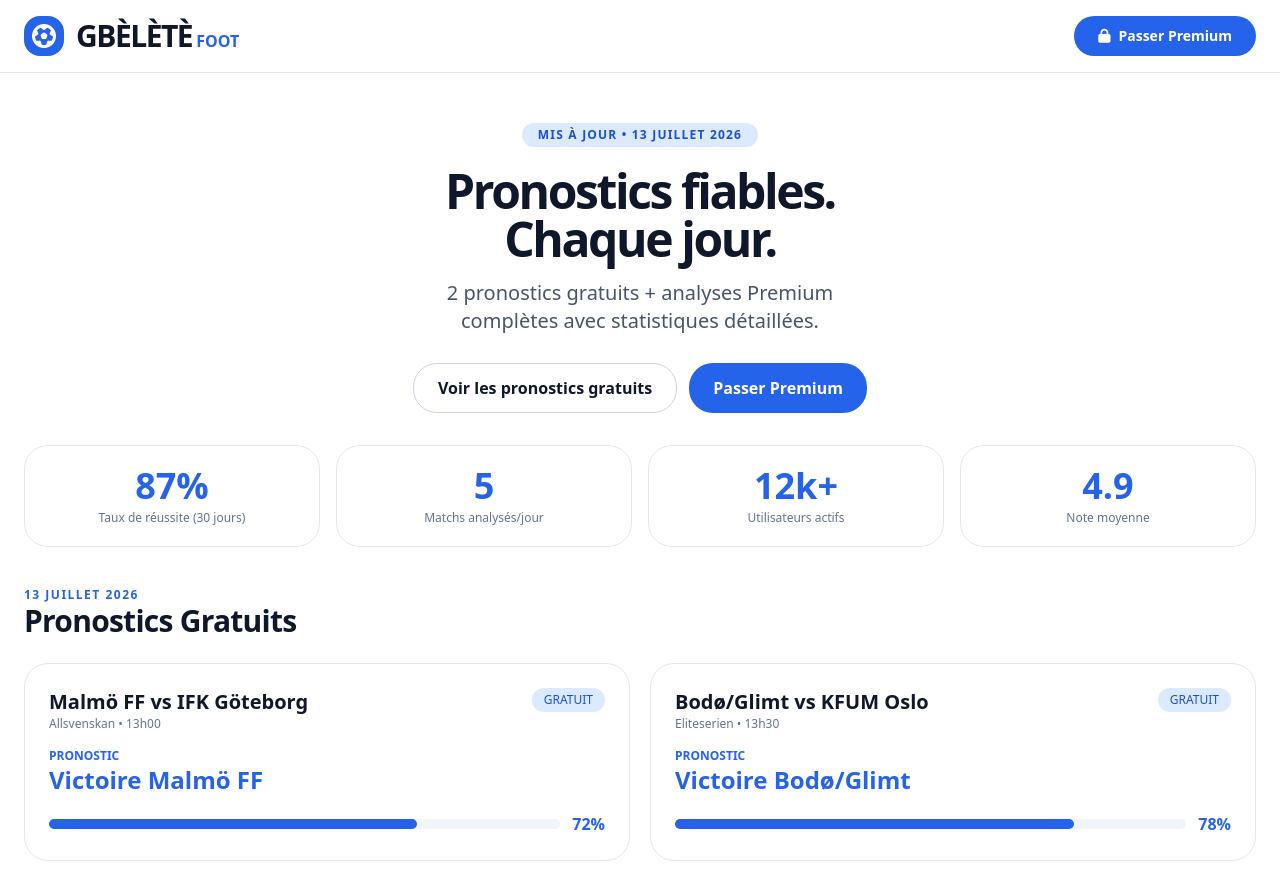
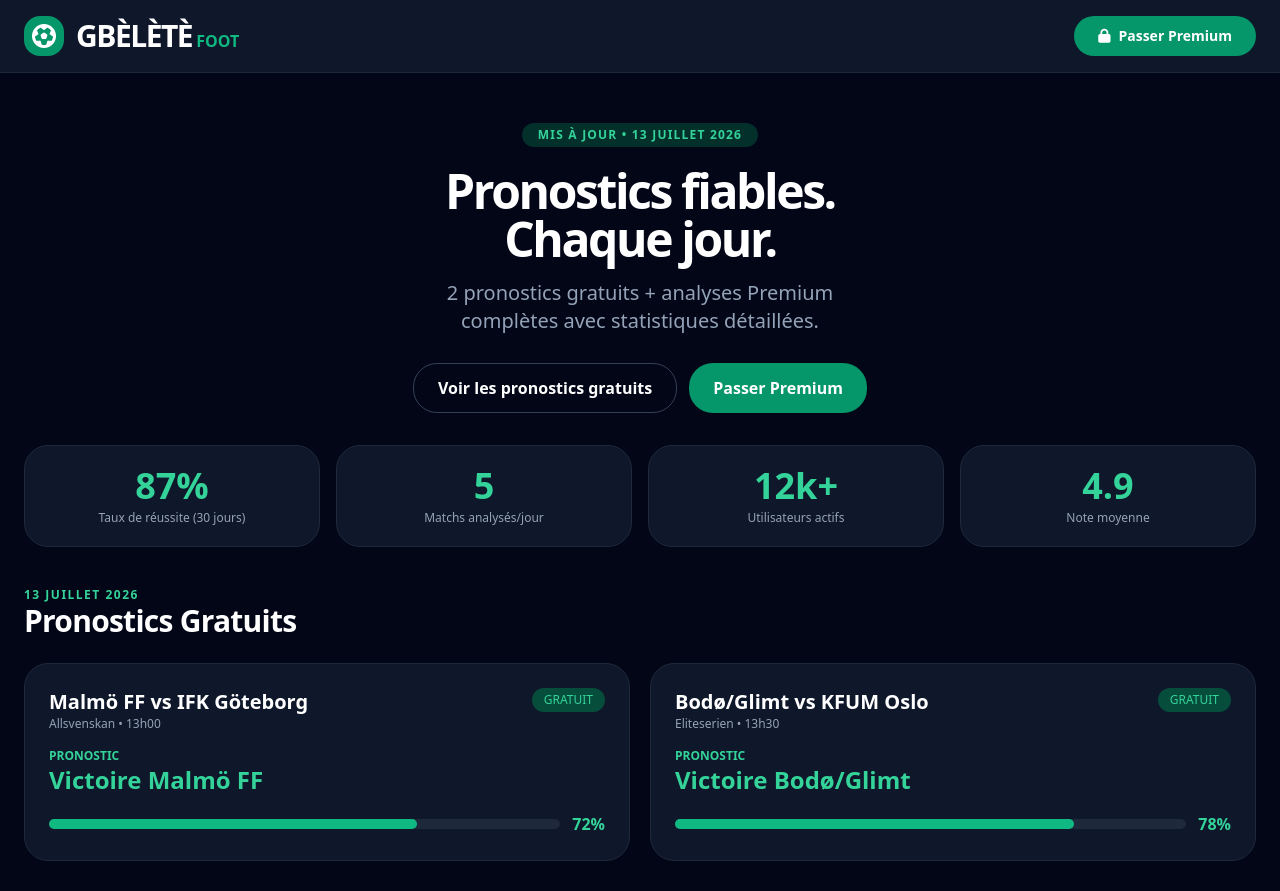
Before and after one commit to berobleangek-max/gbelete-football-pronostics, a plain HTML site: page index.html in a window 1280 px wide. Shown: the top 891 px of the page. Drawn offline with nearby package versions, Linux system fonts and the light colour scheme.

Commit message:
Add files via upload

```diff
--- a/index.html
+++ b/index.html
@@ -7,20 +7,20 @@
     <script src="https://cdn.tailwindcss.com"></script>
     <link rel="stylesheet" href="https://cdnjs.cloudflare.com/ajax/libs/font-awesome/6.5.1/css/all.min.css">
 </head>
-<body class="bg-white text-slate-900">
-    <nav class="bg-white border-b sticky top-0 z-50">
+<body class="bg-slate-950 text-white">
+    <nav class="bg-slate-900 border-b border-slate-800 sticky top-0 z-50">
         <div class="max-w-screen-xl mx-auto px-6 py-4 flex justify-between items-center">
             <div class="flex items-center gap-x-3">
-                <div class="w-10 h-10 bg-blue-600 rounded-2xl flex items-center justify-center">
+                <div class="w-10 h-10 bg-emerald-600 rounded-2xl flex items-center justify-center">
                     <i class="fa-solid fa-futbol text-white text-2xl"></i>
                 </div>
                 <div>
                     <span class="font-bold text-3xl tracking-tighter">GBÈLÈTÈ</span>
-                    <span class="text-blue-600 font-semibold">FOOT</span>
+                    <span class="text-emerald-500 font-semibold">FOOT</span>
                 </div>
             </div>
             <button onclick="window.location.href='premium.html'"
-                    class="px-6 py-2.5 bg-blue-600 hover:bg-blue-700 transition-colors text-white font-bold rounded-3xl text-sm flex items-center gap-x-2">
+                    class="px-6 py-2.5 bg-emerald-600 hover:bg-emerald-500 transition-colors text-white font-bold rounded-3xl text-sm flex items-center gap-x-2">
                 <i class="fa-solid fa-lock"></i>
                 <span>Passer Premium</span>
             </button>
@@ -28,100 +28,100 @@
     </nav>
 
     <div class="max-w-screen-xl mx-auto px-6 pt-12 pb-8 text-center">
-        <div class="inline-block px-4 py-1 bg-blue-100 text-blue-700 text-xs font-bold tracking-widest rounded-full mb-5">MIS À JOUR • 13 JUILLET 2026</div>
+        <div class="inline-block px-4 py-1 bg-emerald-900/60 text-emerald-400 text-xs font-bold tracking-widest rounded-full mb-5">MIS À JOUR • 13 JUILLET 2026</div>
 
         <h1 class="text-5xl font-bold tracking-tighter mb-4">Pronostics fiables.<br>Chaque jour.</h1>
-        <p class="text-xl text-slate-600 max-w-md mx-auto">2 pronostics gratuits + analyses Premium complètes avec statistiques détaillées.</p>
+        <p class="text-xl text-slate-400 max-w-md mx-auto">2 pronostics gratuits + analyses Premium complètes avec statistiques détaillées.</p>
 
         <div class="mt-7 flex justify-center gap-3">
             <button onclick="document.getElementById('pronostics').scrollIntoView({ behavior: 'smooth' })"
-                    class="px-6 py-3 border border-slate-300 hover:bg-slate-50 transition-colors rounded-3xl font-semibold">Voir les pronostics gratuits</button>
+                    class="px-6 py-3 border border-slate-700 hover:bg-slate-900 transition-colors rounded-3xl font-semibold">Voir les pronostics gratuits</button>
             <button onclick="window.location.href='premium.html'"
-                    class="px-6 py-3 bg-blue-600 hover:bg-blue-700 transition-colors text-white font-bold rounded-3xl">Passer Premium</button>
+                    class="px-6 py-3 bg-emerald-600 hover:bg-emerald-500 transition-colors text-white font-bold rounded-3xl">Passer Premium</button>
         </div>
     </div>
 
     <div class="max-w-screen-xl mx-auto px-6 pb-10">
         <div class="grid grid-cols-2 md:grid-cols-4 gap-4">
-            <div class="bg-white border border-slate-200 rounded-3xl p-5 text-center">
-                <div class="text-4xl font-bold text-blue-600">87%</div>
-                <div class="text-xs text-slate-500 mt-1">Taux de réussite (30 jours)</div>
+            <div class="bg-slate-900 border border-slate-800 rounded-3xl p-5 text-center">
+                <div class="text-4xl font-bold text-emerald-400">87%</div>
+                <div class="text-xs text-slate-400 mt-1">Taux de réussite (30 jours)</div>
             </div>
-            <div class="bg-white border border-slate-200 rounded-3xl p-5 text-center">
-                <div class="text-4xl font-bold text-blue-600">5</div>
-                <div class="text-xs text-slate-500 mt-1">Matchs analysés/jour</div>
+            <div class="bg-slate-900 border border-slate-800 rounded-3xl p-5 text-center">
+                <div class="text-4xl font-bold text-emerald-400">5</div>
+                <div class="text-xs text-slate-400 mt-1">Matchs analysés/jour</div>
             </div>
-            <div class="bg-white border border-slate-200 rounded-3xl p-5 text-center">
-                <div class="text-4xl font-bold text-blue-600">12k+</div>
-                <div class="text-xs text-slate-500 mt-1">Utilisateurs actifs</div>
+            <div class="bg-slate-900 border border-slate-800 rounded-3xl p-5 text-center">
+                <div class="text-4xl font-bold text-emerald-400">12k+</div>
+                <div class="text-xs text-slate-400 mt-1">Utilisateurs actifs</div>
             </div>
-            <div class="bg-white border border-slate-200 rounded-3xl p-5 text-center">
-                <div class="text-4xl font-bold text-blue-600">4.9</div>
-                <div class="text-xs text-slate-500 mt-1">Note moyenne</div>
+            <div class="bg-slate-900 border border-slate-800 rounded-3xl p-5 text-center">
+                <div class="text-4xl font-bold text-emerald-400">4.9</div>
+                <div class="text-xs text-slate-400 mt-1">Note moyenne</div>
             </div>
         </div>
     </div>
 
     <div id="pronostics" class="max-w-screen-xl mx-auto px-6 pb-14">
         <div class="mb-6">
-            <div class="text-blue-600 text-xs font-bold tracking-[1.5px]">13 JUILLET 2026</div>
+            <div class="text-emerald-400 text-xs font-bold tracking-[1.5px]">13 JUILLET 2026</div>
             <div class="text-3xl font-bold tracking-tight">Pronostics Gratuits</div>
         </div>
 
         <div class="grid md:grid-cols-2 gap-5">
-            <div class="bg-white border border-slate-200 rounded-3xl p-6">
+            <div class="bg-slate-900 border border-slate-800 rounded-3xl p-6">
                 <div class="flex justify-between items-start mb-4">
                     <div>
                         <div class="font-bold text-xl">Malmö FF vs IFK Göteborg</div>
-                        <div class="text-xs text-slate-500">Allsvenskan • 13h00</div>
+                        <div class="text-xs text-slate-400">Allsvenskan • 13h00</div>
                     </div>
-                    <span class="px-3 py-1 text-xs bg-blue-100 text-blue-700 rounded-full">GRATUIT</span>
+                    <span class="px-3 py-1 text-xs bg-emerald-900 text-emerald-400 rounded-full">GRATUIT</span>
                 </div>
 
                 <div class="mt-4">
-                    <div class="text-blue-600 text-xs font-bold">PRONOSTIC</div>
-                    <div class="text-2xl font-bold text-blue-600">Victoire Malmö FF</div>
+                    <div class="text-emerald-400 text-xs font-bold">PRONOSTIC</div>
+                    <div class="text-2xl font-bold text-emerald-400">Victoire Malmö FF</div>
 
                     <div class="mt-4 flex items-center gap-3">
-                        <div class="flex-1 h-2.5 bg-slate-100 rounded-full"><div class="h-2.5 bg-blue-600 rounded-full w-[72%]"></div></div>
-                        <span class="font-bold text-blue-600">72%</span>
+                        <div class="flex-1 h-2.5 bg-slate-800 rounded-full"><div class="h-2.5 bg-emerald-500 rounded-full w-[72%]"></div></div>
+                        <span class="font-bold text-emerald-400">72%</span>
                     </div>
                 </div>
             </div>
 
-            <div class="bg-white border border-slate-200 rounded-3xl p-6">
+            <div class="bg-slate-900 border border-slate-800 rounded-3xl p-6">
                 <div class="flex justify-between items-start mb-4">
                     <div>
                         <div class="font-bold text-xl">Bodø/Glimt vs KFUM Oslo</div>
-                        <div class="text-xs text-slate-500">Eliteserien • 13h30</div>
+                        <div class="text-xs text-slate-400">Eliteserien • 13h30</div>
                     </div>
-                    <span class="px-3 py-1 text-xs bg-blue-100 text-blue-700 rounded-full">GRATUIT</span>
+                    <span class="px-3 py-1 text-xs bg-emerald-900 text-emerald-400 rounded-full">GRATUIT</span>
                 </div>
 
                 <div class="mt-4">
-                    <div class="text-blue-600 text-xs font-bold">PRONOSTIC</div>
-                    <div class="text-2xl font-bold text-blue-600">Victoire Bodø/Glimt</div>
+                    <div class="text-emerald-400 text-xs font-bold">PRONOSTIC</div>
+                    <div class="text-2xl font-bold text-emerald-400">Victoire Bodø/Glimt</div>
 
                     <div class="mt-4 flex items-center gap-3">
-                        <div class="flex-1 h-2.5 bg-slate-100 rounded-full"><div class="h-2.5 bg-blue-600 rounded-full w-[78%]"></div></div>
-                        <span class="font-bold text-blue-600">78%</span>
+                        <div class="flex-1 h-2.5 bg-slate-800 rounded-full"><div class="h-2.5 bg-emerald-500 rounded-full w-[78%]"></div></div>
+                        <span class="font-bold text-emerald-400">78%</span>
                     </div>
                 </div>
             </div>
         </div>
 
-        <div class="mt-8 bg-blue-50 border border-blue-100 rounded-3xl p-8 text-center">
+        <div class="mt-8 bg-slate-900 border border-emerald-800 rounded-3xl p-8 text-center">
             <div class="font-bold text-xl mb-2">Vous voulez les analyses complètes ?</div>
-            <p class="text-slate-600 mb-5">Accédez aux 5 matchs avec style de jeu, tirs, fautes et analyses IA détaillées.</p>
+            <p class="text-slate-400 mb-5">Accédez aux 5 matchs avec style de jeu, tirs, fautes et analyses IA détaillées.</p>
             <button onclick="window.location.href='premium.html'"
-                    class="px-8 py-3.5 bg-blue-600 hover:bg-blue-700 transition-colors text-white font-bold rounded-3xl">
+                    class="px-8 py-3.5 bg-emerald-600 hover:bg-emerald-500 transition-colors text-white font-bold rounded-3xl">
                 Passer Premium • 1 500 FCFA / mois
             </button>
         </div>
     </div>
 
-    <!-- Footer -->
-    <footer class="bg-slate-900 text-white py-10 px-6 relative overflow-hidden">
+    <!-- Footer with photo -->
+    <footer class="bg-black text-white py-10 px-6 relative overflow-hidden">
         <div class="max-w-screen-xl mx-auto relative z-10">
             <div class="flex flex-col md:flex-row items-center justify-between gap-y-4">
                 <div>
```
